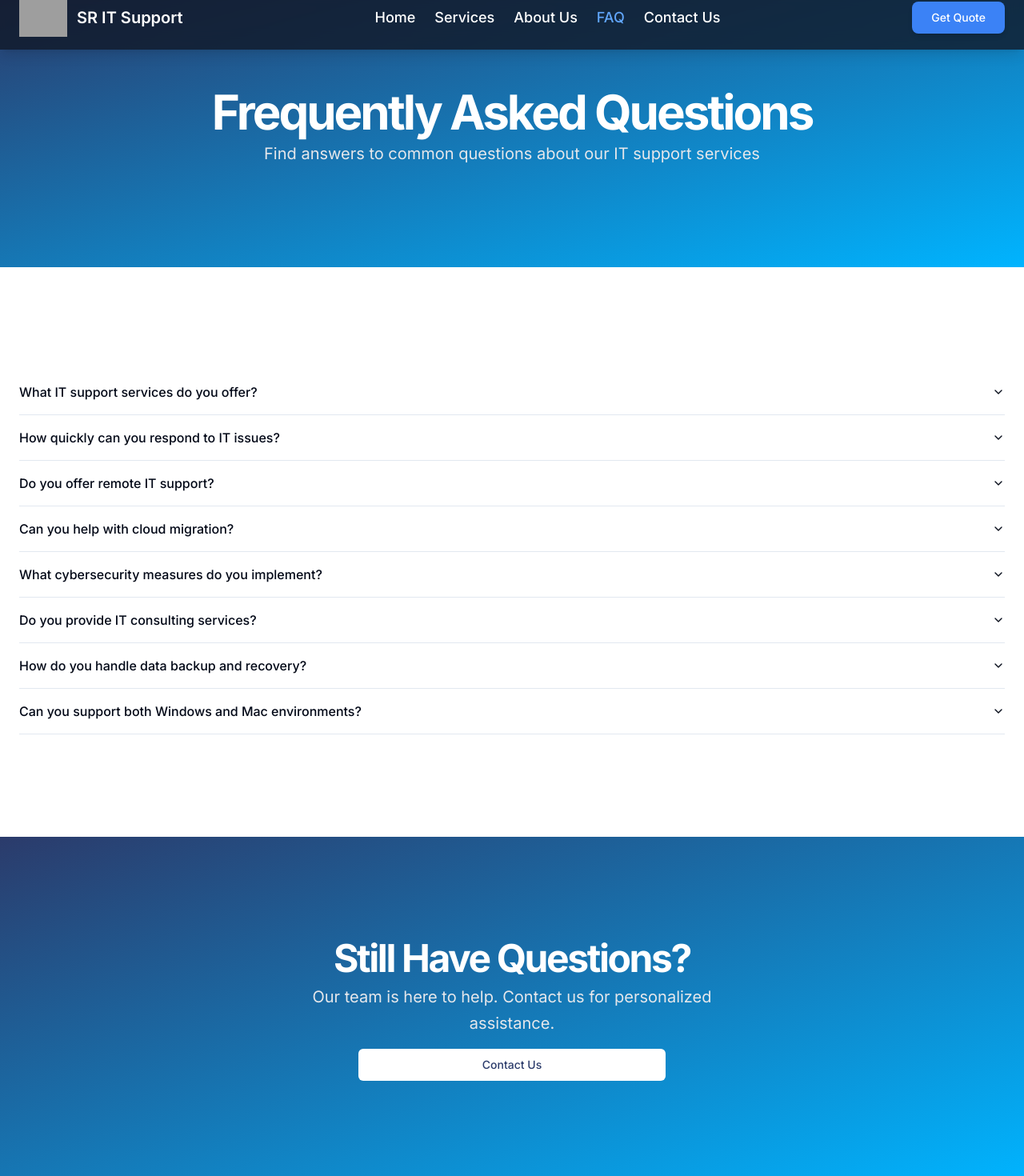
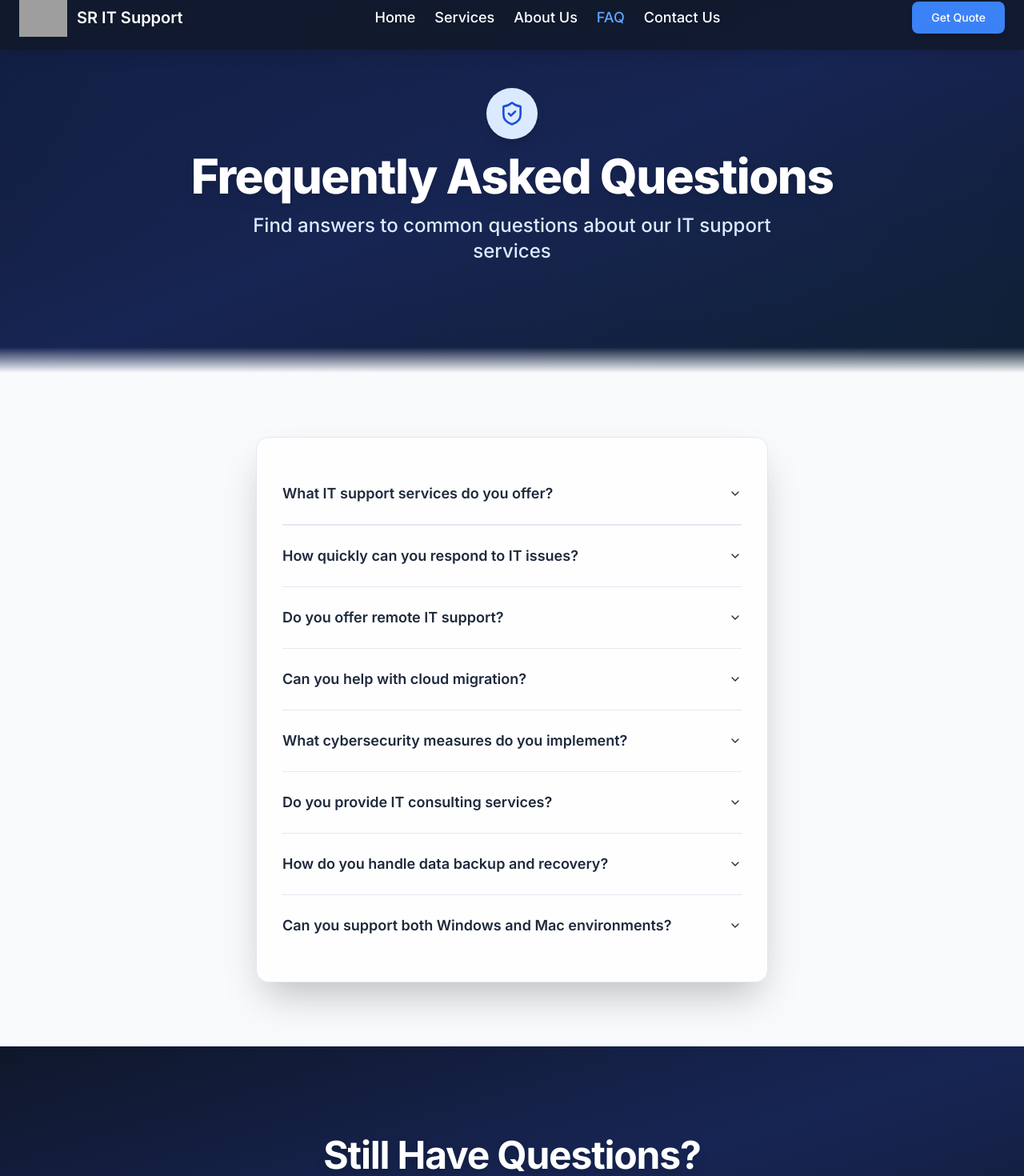
Before and after one commit to pkaushik-02002/SR-IT-Solutions-, a Next.js app: page /faq in a window 1280 px wide. Shown: the part 18-1488 px from the top of the page at 80% size. Built offline with nearby package versions, Linux system fonts and the light colour scheme; grey boxes are pictures that could not be loaded.

Commit message:
Update page.tsx

```diff
--- a/app/faq/page.tsx
+++ b/app/faq/page.tsx
@@ -2,6 +2,7 @@
 import { Button } from "@/components/ui/button"
 import Link from "next/link"
 import { Accordion, AccordionContent, AccordionItem, AccordionTrigger } from "@/components/ui/accordion"
+import { ShieldCheck } from "lucide-react"
 
 const faqs = [
   {
@@ -48,51 +49,66 @@ const faqs = [
 
 export default function FAQPage() {
   return (
-    <div className="flex flex-col min-h-screen">
+    <div className="flex flex-col min-h-screen bg-slate-50 dark:bg-slate-900">
       {/* Hero Section */}
-      <section className="w-full py-12 md:py-24 lg:py-32 bg-gradient-to-br from-[#2B3B6B] to-[#00B4FF]">
-        <div className="container px-4 md:px-6">
-          <div className="flex flex-col items-center space-y-4 text-center">
-            <div className="space-y-2">
-              <h1 className="text-3xl font-bold tracking-tighter sm:text-4xl md:text-5xl lg:text-6xl/none text-white">
-                Frequently Asked Questions
-              </h1>
-              <p className="mx-auto max-w-[700px] text-gray-200 md:text-xl">
-                Find answers to common questions about our IT support services
-              </p>
-            </div>
+      <section className="relative w-full overflow-hidden">
+        {/* Abstract background */}
+        <div className="absolute inset-0 z-0 bg-gradient-to-br from-slate-900 via-blue-950 to-slate-900">
+          <div className="absolute inset-0 bg-[radial-gradient(ellipse_at_top_left,_var(--tw-gradient-stops))] from-blue-800/20 via-transparent to-transparent" />
+          <div className="absolute inset-0 bg-[radial-gradient(ellipse_at_bottom_right,_var(--tw-gradient-stops))] from-cyan-700/10 via-transparent to-transparent" />
+        </div>
+        <div className="relative z-10 flex flex-col items-center justify-center text-center px-4 sm:px-8 py-16 sm:py-24 lg:py-32">
+          <div className="flex items-center justify-center mb-4">
+            <span className="inline-flex items-center justify-center rounded-full bg-blue-100 dark:bg-blue-900/40 p-4 shadow-lg">
+              <ShieldCheck className="w-8 h-8 text-blue-700 dark:text-blue-300" />
+            </span>
+          </div>
+          <h1 className="text-4xl sm:text-5xl md:text-6xl font-extrabold text-white drop-shadow-lg mb-4 tracking-tight">
+            Frequently Asked Questions
+          </h1>
+          <p className="text-lg sm:text-xl md:text-2xl text-blue-100 max-w-2xl mx-auto mb-2 font-medium">
+            Find answers to common questions about our IT support services
+          </p>
+        </div>
+        {/* Soft shadow divider at bottom */}
+        <div className="absolute bottom-0 left-0 w-full h-8 bg-gradient-to-b from-transparent to-slate-50 dark:to-slate-900" />
+      </section>
+
+      {/* FAQ Section */}
+      <section className="w-full py-10 md:py-16 lg:py-20 flex justify-center bg-slate-50 dark:bg-slate-900">
+        <div className="w-full max-w-2xl px-2 sm:px-4">
+          <div className="backdrop-blur-xl bg-white/80 dark:bg-slate-800/80 border border-slate-200 dark:border-slate-700 rounded-2xl shadow-2xl p-4 sm:p-8">
+            <Accordion type="single" collapsible className="w-full divide-y divide-slate-200 dark:divide-slate-700">
+              {faqs.map((faq, index) => (
+                <AccordionItem key={index} value={`item-${index}`}
+                  className="py-2">
+                  <AccordionTrigger className="text-left text-lg font-semibold text-slate-800 dark:text-white">
+                    {faq.question}
+                  </AccordionTrigger>
+                  <AccordionContent className="text-slate-600 dark:text-slate-300 text-base">
+                    {faq.answer}
+                  </AccordionContent>
+                </AccordionItem>
+              ))}
+            </Accordion>
           </div>
         </div>
       </section>
 
-      {/* FAQ Section */}
-      <section className="w-full py-12 md:py-24 lg:py-32">
-        <div className="container px-4 md:px-6">
-          <Accordion type="single" collapsible className="w-full">
-            {faqs.map((faq, index) => (
-              <AccordionItem key={index} value={`item-${index}`}>
-                <AccordionTrigger className="text-left">{faq.question}</AccordionTrigger>
-                <AccordionContent>{faq.answer}</AccordionContent>
-              </AccordionItem>
-            ))}
-          </Accordion>
-        </div>
-      </section>
-
       {/* CTA Section */}
-      <section className="w-full py-12 md:py-24 lg:py-32 bg-gradient-to-br from-[#2B3B6B] to-[#00B4FF]">
-        <div className="container px-4 md:px-6">
-          <div className="flex flex-col items-center justify-center space-y-4 text-center">
-            <div className="space-y-2">
-              <h2 className="text-3xl font-bold tracking-tighter sm:text-4xl md:text-5xl text-white">
+      <section className="w-full py-12 md:py-20 lg:py-28 bg-gradient-to-br from-slate-900 via-blue-950 to-slate-900">
+        <div className="w-full flex justify-center px-4 md:px-6">
+          <div className="flex flex-col items-center justify-center space-y-4 text-center w-full max-w-xl mx-auto">
+            <div className="space-y-2 w-full">
+              <h2 className="text-3xl font-bold tracking-tight sm:text-4xl md:text-5xl text-white drop-shadow-lg">
                 Still Have Questions?
               </h2>
-              <p className="mx-auto max-w-[600px] text-gray-200 md:text-xl/relaxed lg:text-base/relaxed xl:text-xl/relaxed">
+              <p className="mx-auto max-w-xl text-blue-100 md:text-xl">
                 Our team is here to help. Contact us for personalized assistance.
               </p>
             </div>
-            <div className="w-full max-w-sm space-y-2">
-              <Button asChild className="w-full bg-white text-[#2B3B6B] hover:bg-gray-100">
+            <div className="w-full max-w-xs space-y-2 mx-auto">
+              <Button asChild className="w-full bg-blue-700 hover:bg-blue-800 text-white font-semibold text-lg shadow-md">
                 <Link href="/contact">Contact Us</Link>
               </Button>
             </div>
```
